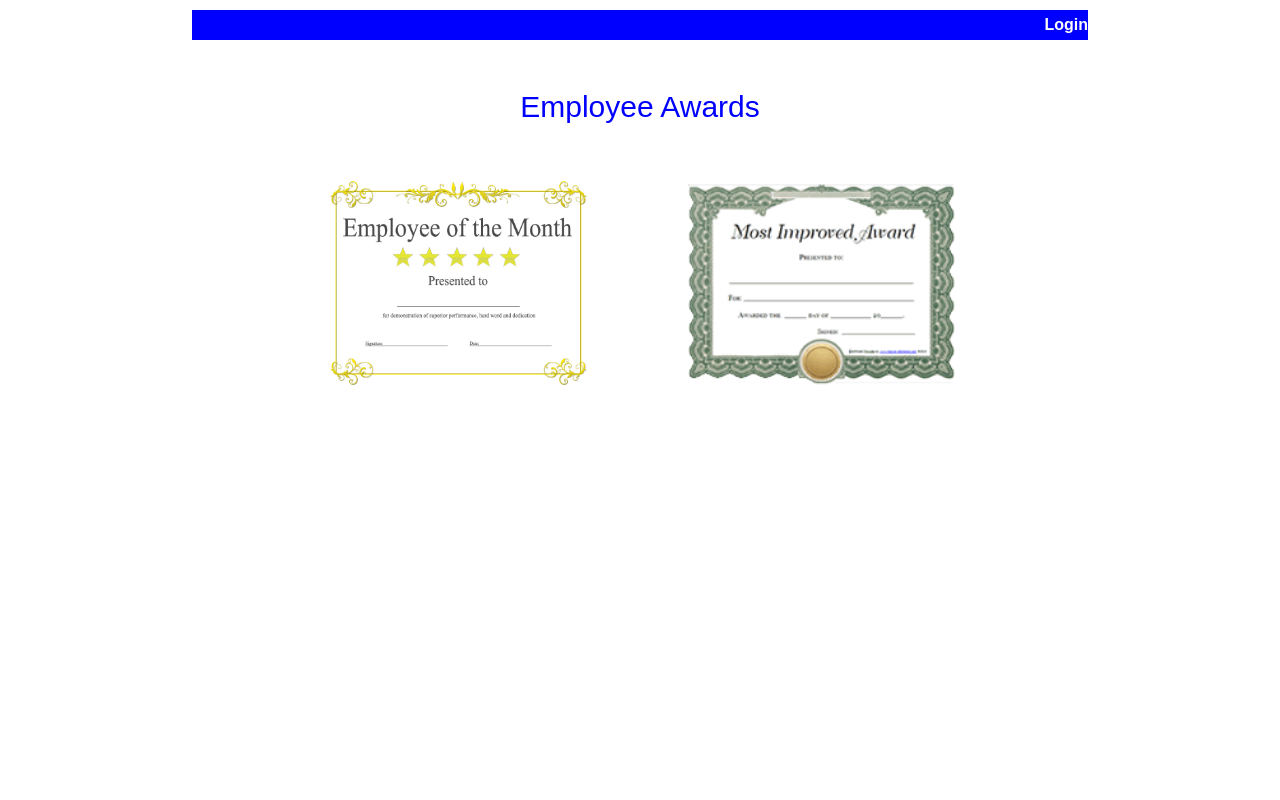
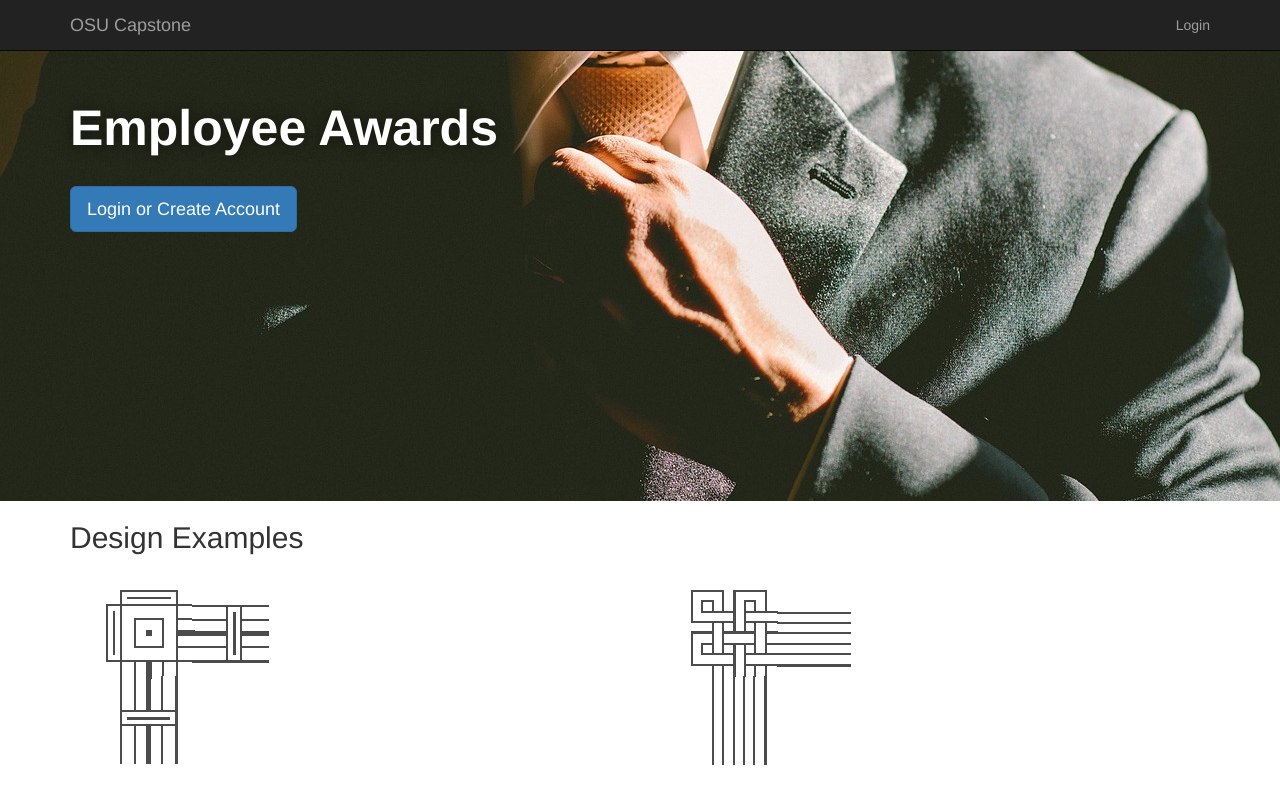
Before and after one commit to cosbyr/osu-capstone, a Flask app: page / in a window 1280 px wide. Run offline with Flask 2, Linux system fonts and the light colour scheme; parts of the project's set-up code (start-up, migrations or seed data) failed here and were passed over; some libraries are stand-ins or nearby versions.

Commit message:
changed styles of landing page

```diff
--- /dev/null
+++ b/static/css/customStrap.css
@@ -0,0 +1,17 @@
+.tie-man{
+	background-image: url('../images/tie-man.jpg');
+	background-size: cover;
+	background-position: center center;
+	min-width: 100%;
+	height: 450px;
+	margin-top: -20px;
+	padding-top: 20px;
+}
+
+.tie-man h1 {
+	color: white;
+	font-size: 50px;
+	font-weight: bold;
+	text-shadow: 0 0 15px rgba(0,0, 0, 0.5);
+	margin: 30px 0;
+}
--- a/templates/base.html
+++ b/templates/base.html
@@ -2,16 +2,35 @@
 <html lang="en">
 	<head>
 		{% block head %}
-		<link rel="stylesheet" href="static/css/stylesheet.css">
+		{% block meta %}
+		<meta charset="utf-8">
+	    <meta http-equiv="X-UA-Compatible" content="IE=edge">
+	    <meta name="viewport" content="width=device-width, initial-scale=1">
+		{% endblock meta %}
+
+
+		<link rel="stylesheet" href="https://maxcdn.bootstrapcdn.com/bootstrap/3.3.7/css/bootstrap.min.css" integrity="sha384-BVYiiSIFeK1dGmJRAkycuHAHRg32OmUcww7on3RYdg4Va+PmSTsz/K68vbdEjh4u" crossorigin="anonymous">
+
+		<link rel="stylesheet" type="text/css" href="../static/css/customStrap.css">
+<!--
+		<link rel="stylesheet" href="static/css/stylesheet.css"> -->
+		<!-- Latest compiled and minified CSS -->
+
 		<script src="https://code.jquery.com/jquery-3.1.1.min.js" integrity="sha256-hVVnYaiADRTO2PzUGmuLJr8BLUSjGIZsDYGmIJLv2b8=" crossorigin="anonymous"></script>
+
+		<script src="https://maxcdn.bootstrapcdn.com/bootstrap/3.3.7/js/bootstrap.min.js" integrity="sha384-Tc5IQib027qvyjSMfHjOMaLkfuWVxZxUPnCJA7l2mCWNIpG9mGCD8wGNIcPD7Txa" crossorigin="anonymous"></script>
+
 		<script type="text/javascript" src="../static/js/domManipulation.js"></script>
+
+
 		{% block title %}Employee Recognition{% endblock title %}
-		<meta charset="UTF-8">
-		{% block meta %}{% endblock meta %}
+
 		{% endblock head %}
 	</head>
 	<body>
+
 		{% block navbar %}{% endblock navbar %}
 		{% block content %}{% endblock content %}
+
 	</body>
 </html>
--- a/templates/index.html
+++ b/templates/index.html
@@ -7,10 +7,44 @@
 {% endblock navbar %}
 
 {% block content %}
-	<div class="outter-container">
-		<header class="header-row"><a href="/login">Login</a></header>
-		<div class="page-title">Employee Awards</div>
-		<img class="half-size-image" src="./static/images/employeeOfTheMonth.jpg" alt="Employee Of The Month">
-		<img class="half-size-image" src="./static/images/most-improved.jpg" alt="Employee Of The Month">
+	<nav class="navbar navbar-inverse navbar-static-top">
+	  <div class="container">
+	    <!-- Brand and toggle get grouped for better mobile display -->
+	    <div class="navbar-header">
+	      <button type="button" class="navbar-toggle collapsed" data-toggle="collapse" data-target="#nav-bar-main" aria-expanded="false">
+	        <span class="sr-only">Toggle navigation</span>
+	        <span class="icon-bar"></span>
+	        <span class="icon-bar"></span>
+	        <span class="icon-bar"></span>
+	      </button>
+	      <a class="navbar-brand" href="#">OSU Capstone</a>
+	    </div>
+
+	    <!-- Collect the nav links, forms, and other content for toggling -->
+	    <div class="collapse navbar-collapse" id="nav-bar-main">
+	      <ul class="nav navbar-nav navbar-right">
+	        <li><a href="/login">Login</a></li>
+	      </ul>
+	    </div><!-- /.navbar-collapse -->
+	  </div><!-- /.container-fluid -->
+	</nav>
+
+	<div class="tie-man">
+		<div class="container">
+			<h1>Employee Awards</h1>
+			<a href="/login" class="btn btn-primary btn-lg">Login or Create Account</a>
+		</div>
 	</div>
+	<div class="container">
+		<h2>Design Examples</h2>
+		<div class="row">
+			<div class="col-sm-6 ">
+				<img class="img-responsive" src="./static/images/border1.png" alt="Employee Of The Month">
+			</div>
+			<div class="col-sm-6">
+				<img class="img-responsive" src="./static/images/border2.png" alt="Employee Of The Month">
+			</div>
+		</div>
+	</div>
+
 {% endblock content %}
```
Also changed, not shown: static/images/tie-man.jpg (added).
